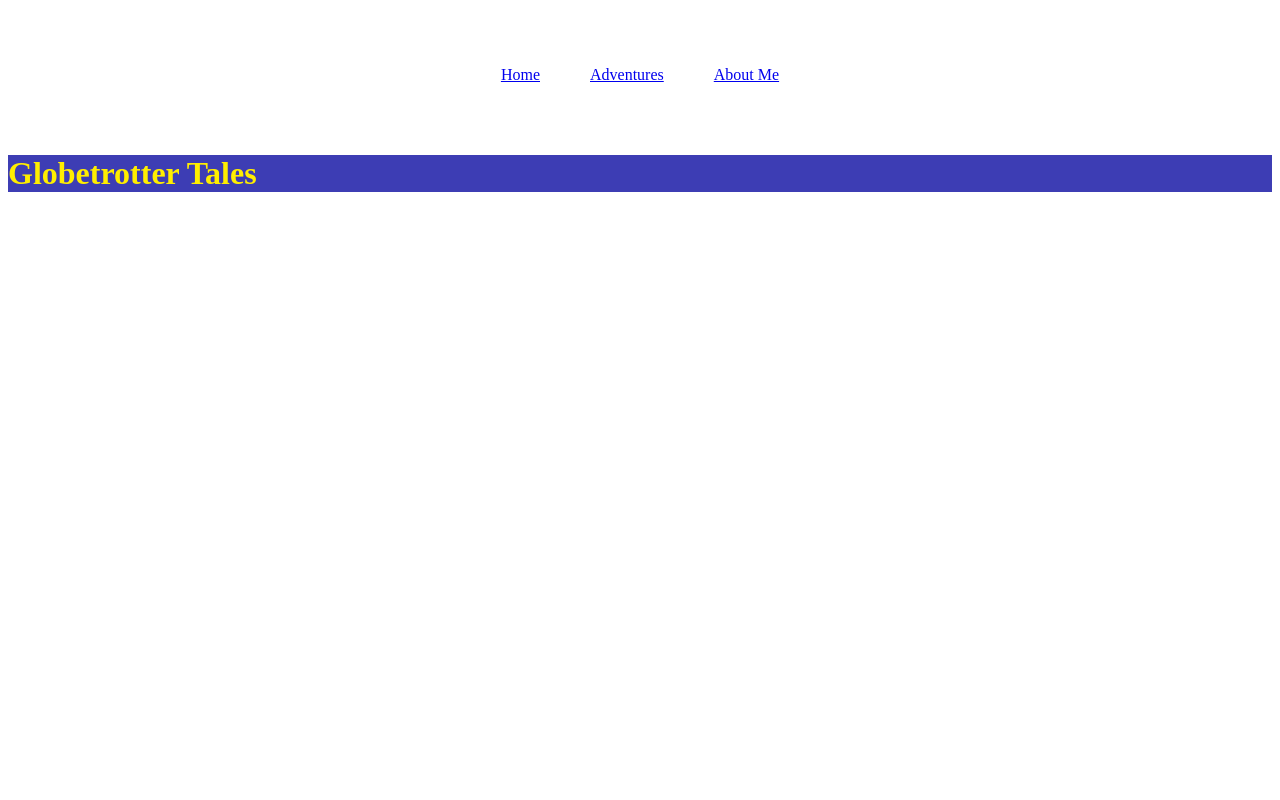
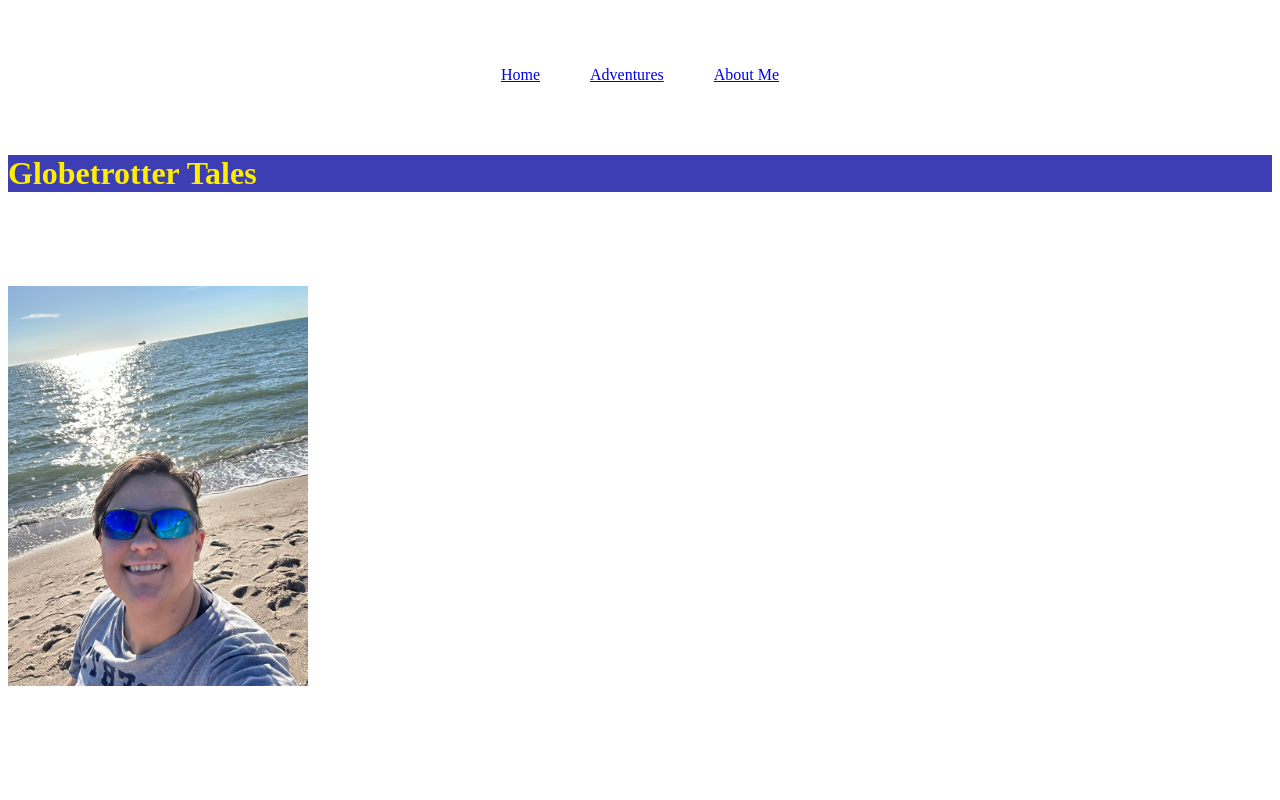
Before and after one commit to amypholley/globetrottertales, a plain HTML site: page index.html in a window 1280 px wide. Shown: the top 800 px of the page. Drawn offline with Linux system fonts and the light colour scheme.

Commit message:
Picture change

```diff
--- a/index.html
+++ b/index.html
@@ -20,52 +20,25 @@
             </ul>
         </header>
         <h1 style="color: rgb(255, 238, 0); background-color: rgb(61, 61, 180); " >Globetrotter Tales</h1>
-    </body>
 
             <br>
             <br>
             <br>
             <br>
+            <picture id="picture">
+                <source media="(min-width:650px)" srcset="IMG_4592.JPEG" />
+                <img
+                  src="IMG_4592.JPEG"
+                  style="height: 400px"
+                  style="width: 300px">
+              </picture>
             <br>
             <br>
-    <br>
-    <br>
-    <br>
-    <br>
-    <br>
-    <br>
-    <br>
-    <br>
-    <br>
-    <br>
-    <br>
-    <br>
-    <br>
-    <br>
-    <br>
-    <br>
-    <br>
-    <br>
-    <br>
-    <br>
-    <br>
-    <br>
-    <br>
-    <br>
-    <br>
-    <br>
-    <br>
-    <br>
-    <br>
-    <br>
-    <br>
-    <br>
-    <br>
-    <br>
+
     <footer>
         <p id="footer">
             Disclaimer: Globetrotter Tales uses affiliate marketing as a means of income, as well as blogging, and other sources. Some content may not be appropraite for all ages.
         </p>
     </footer>
-
+</body>
 </html>
--- a/style.css
+++ b/style.css
@@ -22,4 +22,5 @@ footer {
     font-size: medium;
     font-display: rgb(255, 238, 0);
     font: rgb(255, 238, 0);
+    margin-top: 100px;
 }
```
Also changed, not shown: IMG_4592.JPEG (added). Lines whose indentation alone changed are shown as unchanged.
